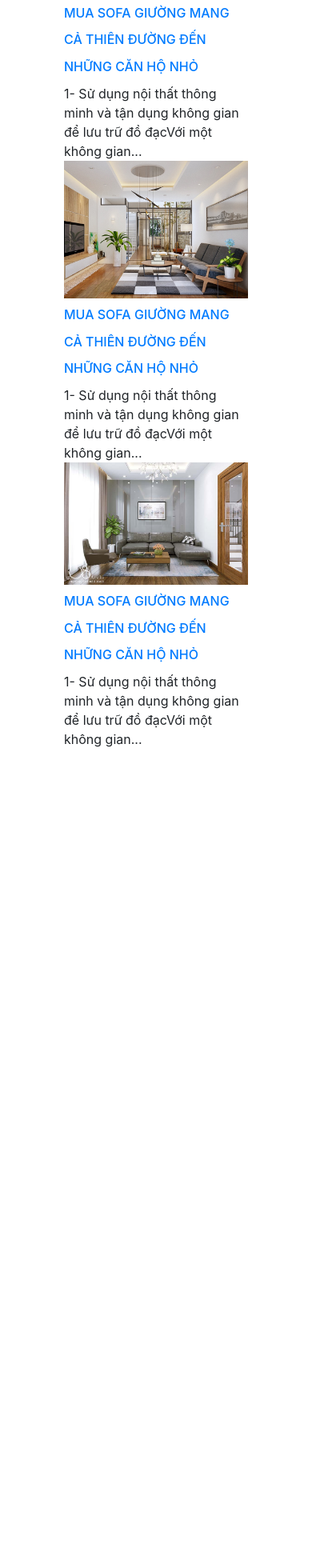
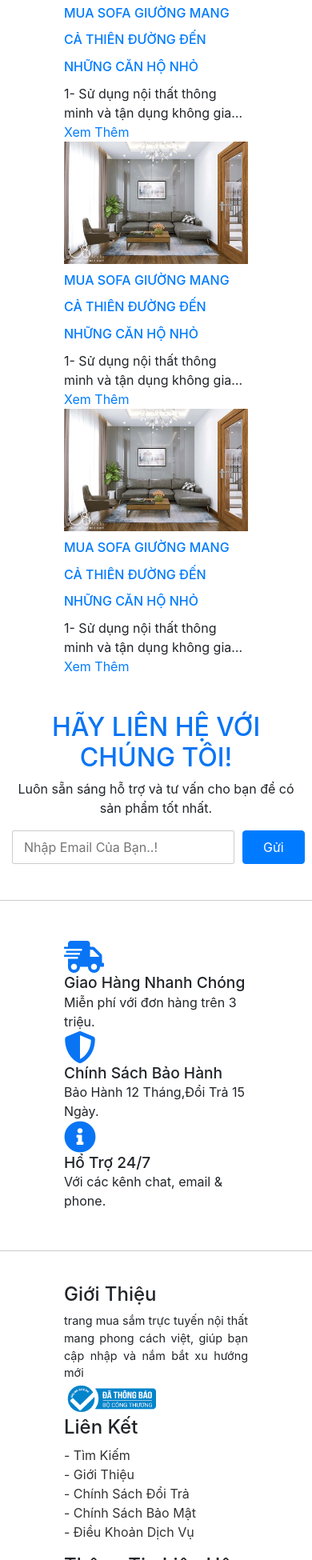
Before and after one commit to dattmpc02133/duandemo, a PHP site: page / in a window 390 px wide; the page is wider, and only the part inside the window is pictured. Shown: the part 4550-6500 px from the top of that part at 80% size. Before the commit the page ends 5484 px from the top of that part, so only its background shows below. Run offline with PHP 8.4, Linux system fonts and the light colour scheme.

Commit message:
giao dien da co footer

```diff
--- a/content/css/style.css
+++ b/content/css/style.css
@@ -130,4 +130,58 @@
 .news_tintuc {
     width: 100%;
 }
+.news_tintuc-tiile {
+    display: -webkit-box;
+    -webkit-box-orient: vertical;
+    -webkit-line-clamp: 2;
+    overflow: hidden;
+}
 /* end */
+/* contact */
+.contact_product {
+    padding: 45px 0;
+    text-align: center;
+    margin: 0 auto;
+    max-width: 525px;
+}
+.contact-form_email {
+    display: flex;
+}
+.contact-input {
+    flex: 1;
+    line-height: 40px;
+    padding: 0 14px;
+    border-radius: 2px;
+    outline: none;
+    border: 1px solid #ccc;
+    margin-right: 10px;
+}
+.content-icon_img {
+    font-size: 40px;
+    color: #0975f5;
+    text-align: center;
+    /* padding: 40px; */
+
+}
+.policy_title {
+    margin: 0;
+    font-size: 1.2rem;
+}
+.policy_content {
+    padding: 50px 0;
+    border-top: 1px solid #ccc;
+    border-bottom: 1px solid #ccc;
+}
+
+/* end */
+/* footet */
+.footer_content-itemm {
+    list-style: none;
+}
+.footer_content-itemm > a {
+    color: #333;
+}
+.address {
+    padding-right: 10px;
+}
+/* end */
--- a/index.html
+++ b/index.html
@@ -19,7 +19,7 @@
 </head>
 
 <body>
-    <div class="container-fluid" style="padding: 0;">
+    <div class="containermax-width">
         <div class="col-sm-12" style="padding: 0;">
             <h3 style="background: #1fb5d4; color: white; text-align: center; padding: 10px; font-size: 1.2rem;">Trang
                 mua hàng nội thất trực tuyến chính hãng!</h3>
@@ -243,7 +243,8 @@
                 <div class="grid row">
                     <div class="col-sm-3">
                         <div class="collect_content-product">
-                            <a href=""><img src="./content/images/collection1.jpg" alt="sản phẩm tổng" class="collorest-item"></a>
+                            <a href=""><img src="./content/images/collection1.jpg" alt="sản phẩm tổng"
+                                    class="collorest-item"></a>
                             <div class="collect_content-group">
                                 <h4 class="collect-title">
                                     <a href="" class="collect-title_link">Trang Trí</a>
@@ -254,7 +255,8 @@
                     </div>
                     <div class="col-sm-3">
                         <div class="collect_content-product">
-                            <a href=""><img src="./content/images/collection2.jpg" alt="sản phẩm tổng" class="collorest-item"></a>
+                            <a href=""><img src="./content/images/collection2.jpg" alt="sản phẩm tổng"
+                                    class="collorest-item"></a>
                             <div class="collect_content-group">
                                 <h4 class="collect-title">
                                     <a href="" class="collect-title_link">Phòng Khách</a>
@@ -265,7 +267,8 @@
                     </div>
                     <div class="col-sm-3">
                         <div class="collect_content-product">
-                            <a href=""><img src="./content/images/collection3.jpg" alt="sản phẩm tổng" class="collorest-item"></a>
+                            <a href=""><img src="./content/images/collection3.jpg" alt="sản phẩm tổng"
+                                    class="collorest-item"></a>
                             <div class="collect_content-group">
                                 <h4 class="collect-title">
                                     <a href="" class="collect-title_link">Ghế Phụ</a>
@@ -276,7 +279,8 @@
                     </div>
                     <div class="col-sm-3">
                         <div class="collect_content-product">
-                            <a href=""><img src="./content/images/collection4.jpg" alt="sản phẩm tổng" class="collorest-item"></a>
+                            <a href=""><img src="./content/images/collection4.jpg" alt="sản phẩm tổng"
+                                    class="collorest-item"></a>
                             <div class="collect_content-group">
                                 <h4 class="collect-title">
                                     <a href="" class="collect-title_link">Phòng Làm Việc</a>
@@ -306,7 +310,8 @@
                                     </a>
                                     <div class="col-sm-7">
                                         <div class="products-item_detail">
-                                         <h3 class="pro-name"><a href="" class="pro-name_text">Đèn Lồng Gấp Gọn</a></h3>
+                                            <h3 class="pro-name"><a href="" class="pro-name_text">Đèn Lồng Gấp Gọn</a>
+                                            </h3>
                                         </div>
                                         <div class="pro-price">
                                             <span style="color: red;">500,000 <sup>đ</sup></span>
@@ -331,7 +336,8 @@
                                     </a>
                                     <div class="col-sm-7">
                                         <div class="products-item_detail">
-                                         <h3 class="pro-name"><a href="" class="pro-name_text">Đèn Lồng Gấp Gọn</a></h3>
+                                            <h3 class="pro-name"><a href="" class="pro-name_text">Đèn Lồng Gấp Gọn</a>
+                                            </h3>
                                         </div>
                                         <div class="pro-price">
                                             <span style="color: red;">500,000 <sup>đ</sup></span>
@@ -356,7 +362,8 @@
                                     </a>
                                     <div class="col-sm-7">
                                         <div class="products-item_detail">
-                                         <h3 class="pro-name"><a href="" class="pro-name_text">Đèn Lồng Gấp Gọn</a></h3>
+                                            <h3 class="pro-name"><a href="" class="pro-name_text">Đèn Lồng Gấp Gọn</a>
+                                            </h3>
                                         </div>
                                         <div class="pro-price">
                                             <span style="color: red;">500,000 <sup>đ</sup></span>
@@ -381,7 +388,8 @@
                                     </a>
                                     <div class="col-sm-7">
                                         <div class="products-item_detail">
-                                         <h3 class="pro-name"><a href="" class="pro-name_text">Đèn Lồng Gấp Gọn</a></h3>
+                                            <h3 class="pro-name"><a href="" class="pro-name_text">Đèn Lồng Gấp Gọn</a>
+                                            </h3>
                                         </div>
                                         <div class="pro-price">
                                             <span style="color: red;">500,000 <sup>đ</sup></span>
@@ -407,19 +415,10 @@
                                 <a href="">MUA SOFA GIƯỜNG MANG CẢ THIÊN ĐƯỜNG ĐẾN NHỮNG CĂN HỘ NHỎ</a>
                             </h3>
                             <div class="news_tintuc-tiile">
-                                1- Sử dụng nội thất thông minh và tận dụng không gian để lưu trữ đồ đạcVới một không gian...
+                                1- Sử dụng nội thất thông minh và tận dụng không gian để lưu trữ đồ đạcVới một không
+                                gian Với một không gian một số đồ dùng thông minh lắm nha
                             </div>
-                        </div>
-                    </div>
-                    <div class="col-sm-4 col-md-4 col-xs-12">
-                        <a href=""><img src="./content/images/tintuc2.jpg" alt="tin tức" class="news_tintuc"></a>
-                        <div class="news_tintuc-product">
-                            <h3 class="news_tintuc-items">
-                               <a href="">MUA SOFA GIƯỜNG MANG CẢ THIÊN ĐƯỜNG ĐẾN NHỮNG CĂN HỘ NHỎ</a>
-                            </h3>
-                            <div class="news_tintuc-tiile">
-                                1- Sử dụng nội thất thông minh và tận dụng không gian để lưu trữ đồ đạcVới một không gian...
-                            </div>
+                            <a href="" class="xem-them">Xem Thêm</a>
                         </div>
                     </div>
                     <div class="col-sm-4 col-md-4 col-xs-12">
@@ -429,13 +428,142 @@
                                 <a href="">MUA SOFA GIƯỜNG MANG CẢ THIÊN ĐƯỜNG ĐẾN NHỮNG CĂN HỘ NHỎ</a>
                             </h3>
                             <div class="news_tintuc-tiile">
-                                1- Sử dụng nội thất thông minh và tận dụng không gian để lưu trữ đồ đạcVới một không gian...
+                                1- Sử dụng nội thất thông minh và tận dụng không gian để lưu trữ đồ đạc Với một không
+                                gian một số đồ dùng thông minh lắm nha
                             </div>
+                            <a href="" class="xem-them">Xem Thêm</a>
+                        </div>
+                    </div>
+                    <div class="col-sm-4 col-md-4 col-xs-12">
+                        <a href=""><img src="./content/images/tintuc3.jpg" alt="tin tức" class="news_tintuc"></a>
+                        <div class="news_tintuc-product">
+                            <h3 class="news_tintuc-items">
+                                <a href="">MUA SOFA GIƯỜNG MANG CẢ THIÊN ĐƯỜNG ĐẾN NHỮNG CĂN HỘ NHỎ</a>
+                            </h3>
+                            <div class="news_tintuc-tiile">
+                                1- Sử dụng nội thất thông minh và tận dụng không gian để lưu trữ đồ đạc Với một không
+                                gian ádasdasdasdđasadsaddsadasdasdasdasdas
+                            </div>
+                            <a href="" class="xem-them">Xem Thêm</a>
                         </div>
                     </div>
                 </div>
             </section>
         </main>
+        <section class="container contact_product-LH">
+            <div class="contact_product">
+                <h2 style="color: #0975f5;">HÃY LIÊN HỆ VỚI CHÚNG TÔI!</h2>
+                <p>Luôn sẵn sáng hỗ trợ và tư vấn cho bạn để có sản phẩm tốt nhất.</p>
+                <div class="contact-form">
+                    <form action="#" method="post" class="contact-form_email">
+                        <input type="email" name="email" class="contact-input" placeholder="Nhập Email Của Bạn..!">
+                        <input type="button" value="Gửi" class="btn btn-primary" style="padding: 0 25px;">
+                    </form>
+                </div>
+            </div>
+        </section>
+        <section class="policy_content">
+            <div class="container-fluid" style="padding: 0 80px;">
+                <div class="policy_content-lish">
+                    <div class="row">
+                        <div class="policy_content-items col-md-4 col-sm-4 col-xs-12">
+                            <div class="row">
+                                <div class="policy_content-icon col-sm-2">
+                                    <i class="content-icon_img fas fa-shipping-fast"></i>
+                                </div>
+                                <div class="policy_content-description col-sm-10">
+                                    <h2 class="policy_title">Giao Hàng Nhanh Chóng</h2>
+                                    <p style="margin: 0;">Miễn phí với đơn hàng trên 3 triệu.</p>
+                                </div>
+                            </div>
+                        </div>
+                        <div class="policy_content-items col-md-4 col-sm-4 col-xs-12">
+                            <div class="row">
+                                <div class="policy_content-icon col-sm-2">
+                                    <i class="content-icon_img fas fa-shield-alt"></i>
+                                </div>
+                                <div class="policy_content-description col-sm-10">
+                                    <h2 class="policy_title">Chính Sách Bảo Hành</h2>
+                                    <p style="margin: 0;">Bảo Hành 12 Tháng,Đổi Trả 15 Ngày.</p>
+                                </div>
+                            </div>
+                        </div>
+                        <div class="policy_content-items col-md-4 col-sm-4 col-xs-12">
+                            <div class="row">
+                                <div class="policy_content-icon col-sm-2">
+                                    <i class="content-icon_img fas fa-info-circle"></i>
+                                </div>
+                                <div class="policy_content-description col-sm-10">
+                                    <h2 class="policy_title">Hổ Trợ 24/7</h2>
+                                    <p style="margin: 0;">Với các kênh chat, email & phone.</p>
+                                </div>
+                            </div>
+                        </div>
+
+                    </div>
+
+                </div>
+            </div>
+        </section>
+        <footer class="container-fluid footer_content" style="padding: 40px 80px;">
+            <div class="row">
+                <div class="col-sm-3">
+                    <div class="footer_content-1">
+                        <h4 class="footer_content-title">
+                            Giới Thiệu
+                        </h4>
+                        <div class="footer_content-logo">
+                            <p style="font-size: 0.9rem; text-align: justify; margin: 0;">trang mua sắm trực tuyến nội
+                                thất mang phong cách việt, giúp bạn cập nhập và nắm bắt xu hướng mới</p>
+                            <img src="./content/images/logo_bct.png" style="width:50%" alt="logo"
+                                class="footer_content-img">
+                        </div>
+                    </div>
+                </div>
+                <div class="col-sm-3">
+                    <div class="footer_content-2">
+                        <h4 class="footer_content-title">
+                            Liên Kết
+                        </h4>
+                        <ul>
+                            <li class="footer_content-itemm"><a href="">- Tìm Kiếm</a></li>
+                            <li class="footer_content-itemm"><a href="">- Giới Thiệu</a></li>
+                            <li class="footer_content-itemm"><a href="">- Chính Sách Đổi Trả</a></li>
+                            <li class="footer_content-itemm"><a href="">- Chính Sách Bảo Mật</a></li>
+                            <li class="footer_content-itemm"><a href="">- Điều Khoản Dịch Vụ</a></li>
+                        </ul>
+                    </div>
+                </div>
+                <div class="col-sm-3">
+                    <div class="footer_content-2">
+                        <h4 class="footer_content-title">
+                            Thông Tin Liên Hệ
+                        </h4>
+                        <ul>
+                            <li class="footer_content-itemm"><i class="address fas fa-map-marker-alt"></i>Tầng 4, tòa
+                                nhà Flemington, số 182, đường Lê Đại Hành, phường 15, quận 11, Tp. Hồ Chí Minh.</li>
+                            <li class="footer_content-itemm"><i class="address fas fa-phone-alt"></i>1900.636.099</li>
+                            <li class="footer_content-itemm"><i class="address fas fa-envelope"></i>hi@haravan.com</li>
+                        </ul>
+                    </div>
+                </div>
+                <div class="col-sm-3">
+                    <div class="footer_content-2">
+                        <h4 class="footer_content-title">
+                            Fanpage
+                            <iframe
+                                src="https://www.facebook.com/plugins/page.php?href=https%3A%2F%2Fwww.facebook.com%2FDattmpc2002&tabs=timeline&width=340&height=80px&small_header=false&adapt_container_width=false&hide_cover=false&show_facepile=false&appId=3492134550897147"
+                                width="340" height="300px" style="border:none;overflow:hidden" scrolling="no"
+                                frameborder="0" allowfullscreen="true"
+                                allow="autoplay; clipboard-write; encrypted-media; picture-in-picture; web-share"></iframe>
+                        </h4>
+                    </div>
+                </div>
+            </div>
+            <div class="bottom_footer">
+                <p style="text-align: center;">Copyright © 2021 Urban Home. Powered by Haravan</p>
+            </div>
+        </footer>
     </div>
 </body>
 
```
Also changed, not shown: content/images/logo_bct.png (added). Lines whose indentation alone changed are shown as unchanged.
